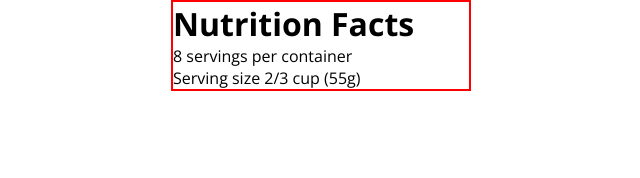
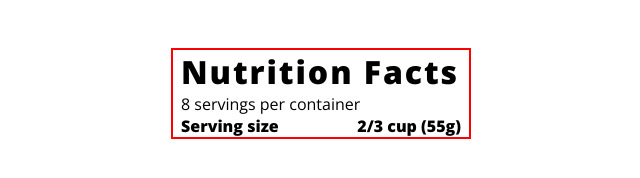
Before and after one commit to mwahyd/nutrition-label, a plain HTML site: page index.html in a window 1280 px wide. Shown: the whole page, without its empty margins (319-959 px from the left). Drawn offline with nearby package versions, Linux system fonts and the light colour scheme.

Commit message:
style the header element

```diff
--- a/styles.css
+++ b/styles.css
@@ -9,11 +9,27 @@ html {
 }
 
 body {
+  /* border: 2px solid purple; */
   font-family: "Open Sans", sans-serif;
+  height: 100vh;
 }
 
 .main-container {
   border: 2px solid red;
   width: 300px;
-  margin: 0 auto;
+  margin: 3rem auto;
+  padding: 0 0.5rem;
 }
+
+.bold {
+  font-weight: 800;
+}
+
+.separate-items {
+  display: flex;
+  justify-content: space-between;
+}
+
+.title {
+  letter-spacing: 0.12rem;
+}
```
